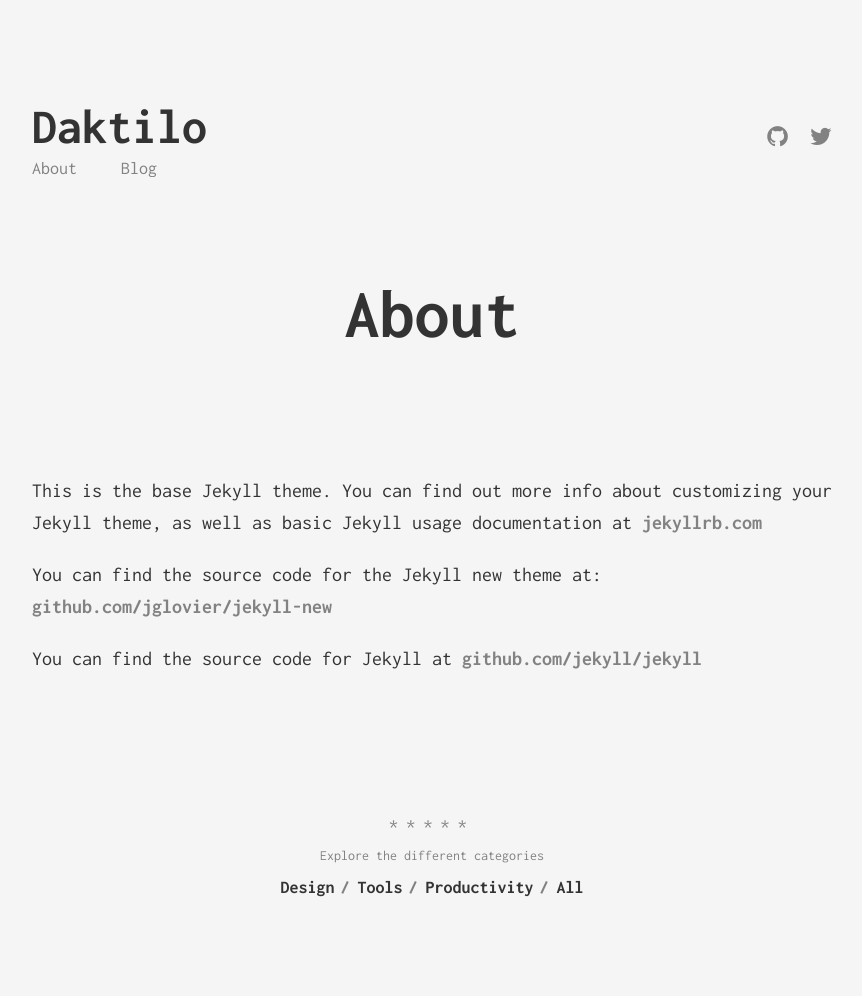
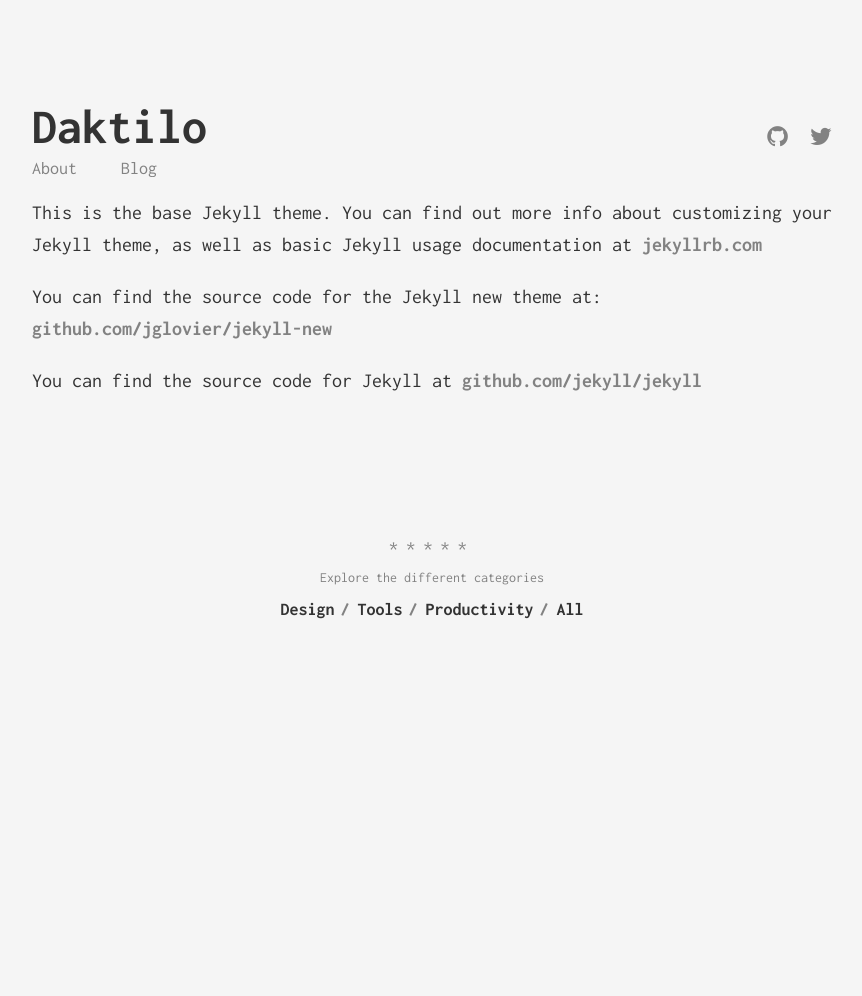
Before and after one commit to windcake/windcake.github.io, a Jekyll site: the page built from about.md, in a window 1280 px wide. Shown: the whole page, without its empty margins (208-1070 px from the left). Built offline with Jekyll 4.4.1, drawn with Linux system fonts in a browser that asks for light colours; after the commit the page ends 900 px from its top, so only the background shows below that.

Commit message:
注释了title
注释了title

```diff
--- a/_includes/page/title.html
+++ b/_includes/page/title.html
@@ -1,3 +1,3 @@
-<h1 class="page-title">
+<!-- <h1 class="page-title">
     <div class="page-title__text">{{ page.title }}</div>
-</h1>
+</h1> -->
```
